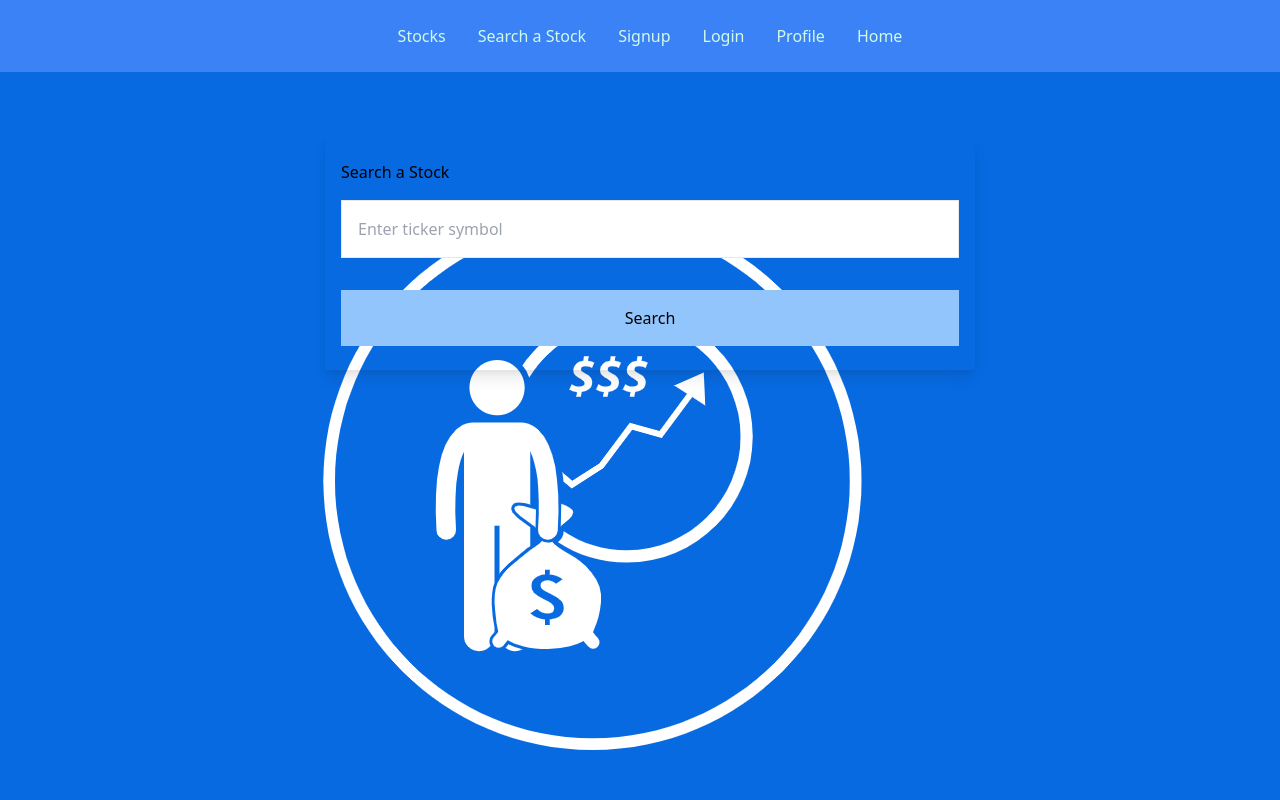
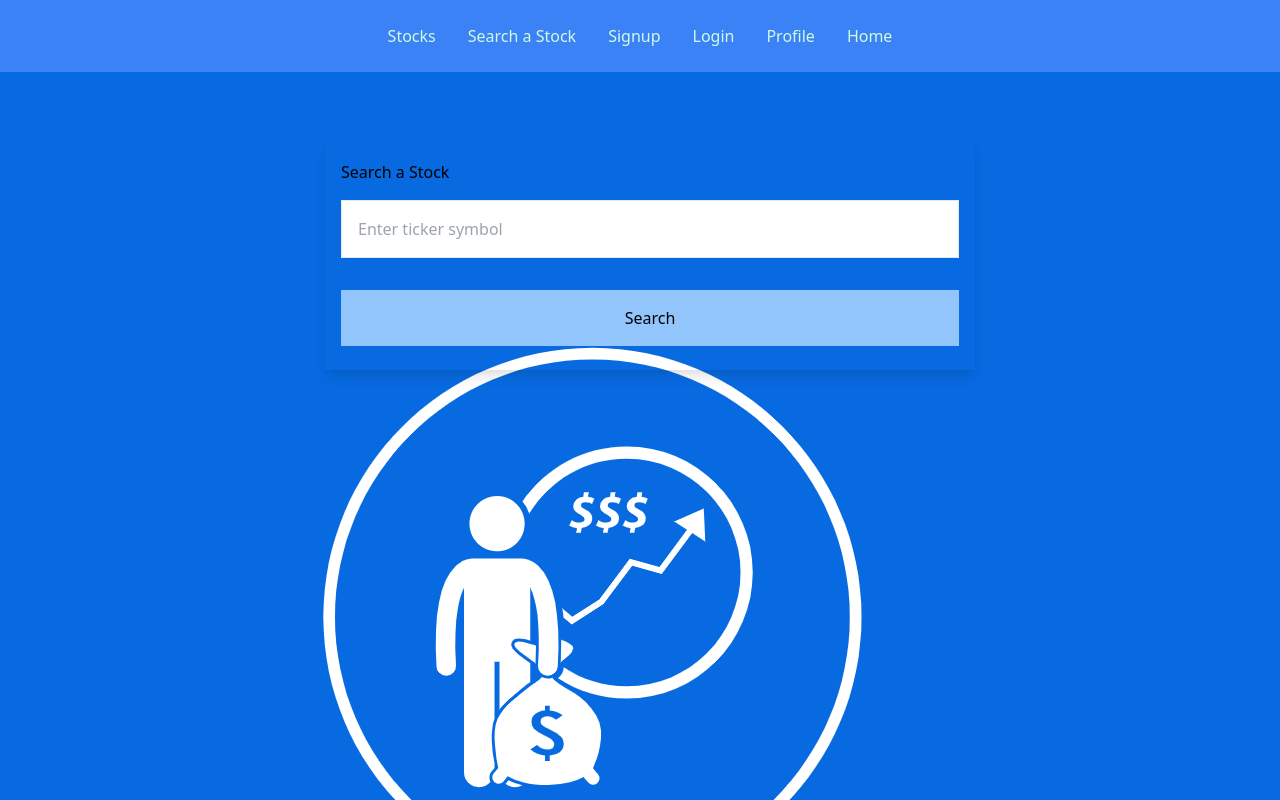
Before and after one commit to CoderJay06/stocks-chaser-frontend, a React (Create React App) app: page /search in a window 1280 px wide. Shown: the top 800 px of the page. Built offline with nearby package versions, Linux system fonts and the light colour scheme; no server answers; what react-stockcharts would draw is missing.

Commit message:
Add bg image styles to forms to fix cutoff problem

```diff
--- a/src/components/LoginForm.js
+++ b/src/components/LoginForm.js
@@ -43,7 +43,11 @@ class LoginForm extends Component {
                <UserProfileContainer />
             </Redirect>
             :
-            <div>
+            <div style={{
+               backgroundImage: "url(/images/logo.jpeg)",
+               width: "1300px",
+               height: "1300px"
+            }}>
                <form className="max-w-6xl w-2/4 mx-auto mt-16 shadow-lg
                   hover:bg-green-400 hover:bg-opacity-25 px-4 py-6"
                      onSubmit={this.handleOnSubmit}>
--- a/src/components/SignupForm.js
+++ b/src/components/SignupForm.js
@@ -45,7 +45,11 @@ class SignupForm extends Component {
                <UserProfileContainer />
             </Redirect>
             :
-            <div>
+            <div style={{
+               backgroundImage: "url(/images/logo.jpeg)",
+               width: "1300px",
+               height: "1300px",
+            }}>
                <form className="max-w-6xl w-2/4 mx-auto mt-16 shadow-lg
                   hover:bg-green-400 hover:bg-opacity-25 px-4 py-6"
                      onSubmit={this.handleOnSubmit}>
--- a/src/components/StockSearchForm.js
+++ b/src/components/StockSearchForm.js
@@ -39,7 +39,12 @@ class StockSearchForm extends Component {
 
    render() {
       return (
-         <div>
+         <div style={{
+               backgroundImage: "url(/images/logo.jpeg)",
+               width: "1300px",
+               height: "1300px",
+               // height: "100%",
+            }}>
             <form onSubmit={this.handleOnSubmit}
                   className="max-w-6xl w-2/4 mx-auto mt-16 shadow-lg
                   hover:bg-green-400 hover:bg-opacity-25 px-4 py-6">
--- a/src/styles/Logo.js
+++ b/src/styles/Logo.js
@@ -1,8 +1,9 @@
 
 export const logo = {
       backgroundImage: "url(/images/logo.jpeg)",
-      width: "1300px",
-      height: "2500px",
+      // width: "1300px",
+      // height: "2000px",
+      // height: "100%",
       backgroundSize: "fit"
 };
 
```
